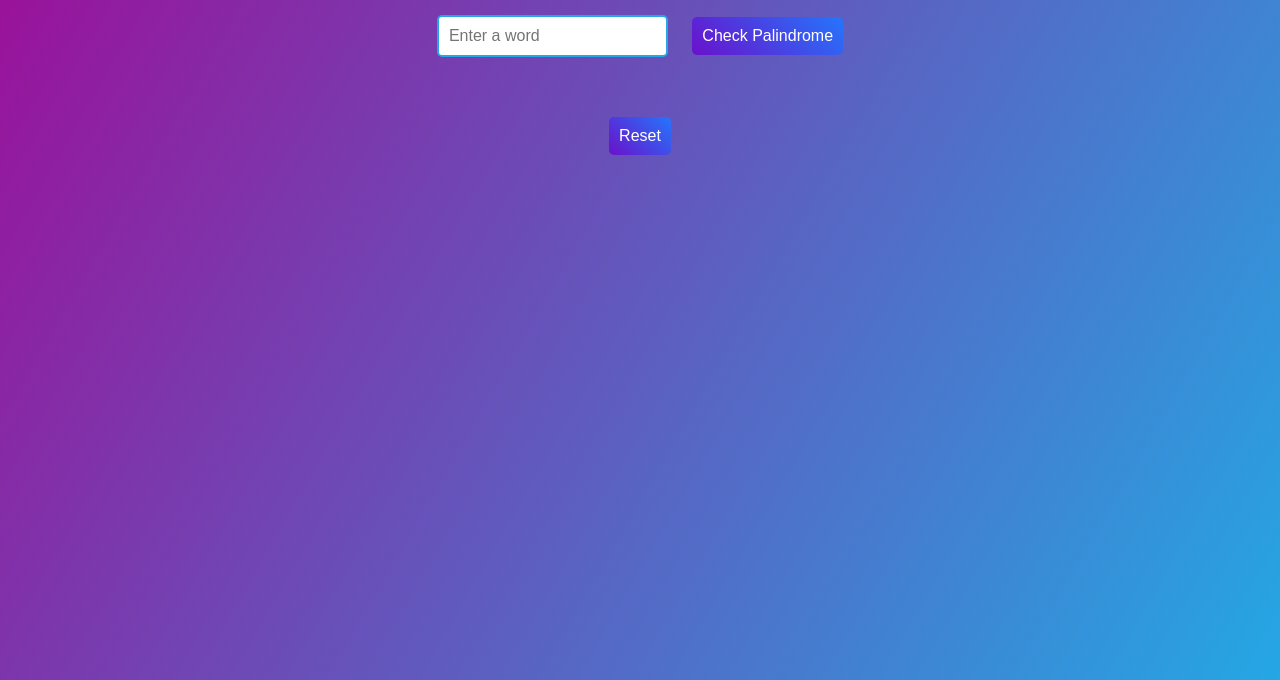
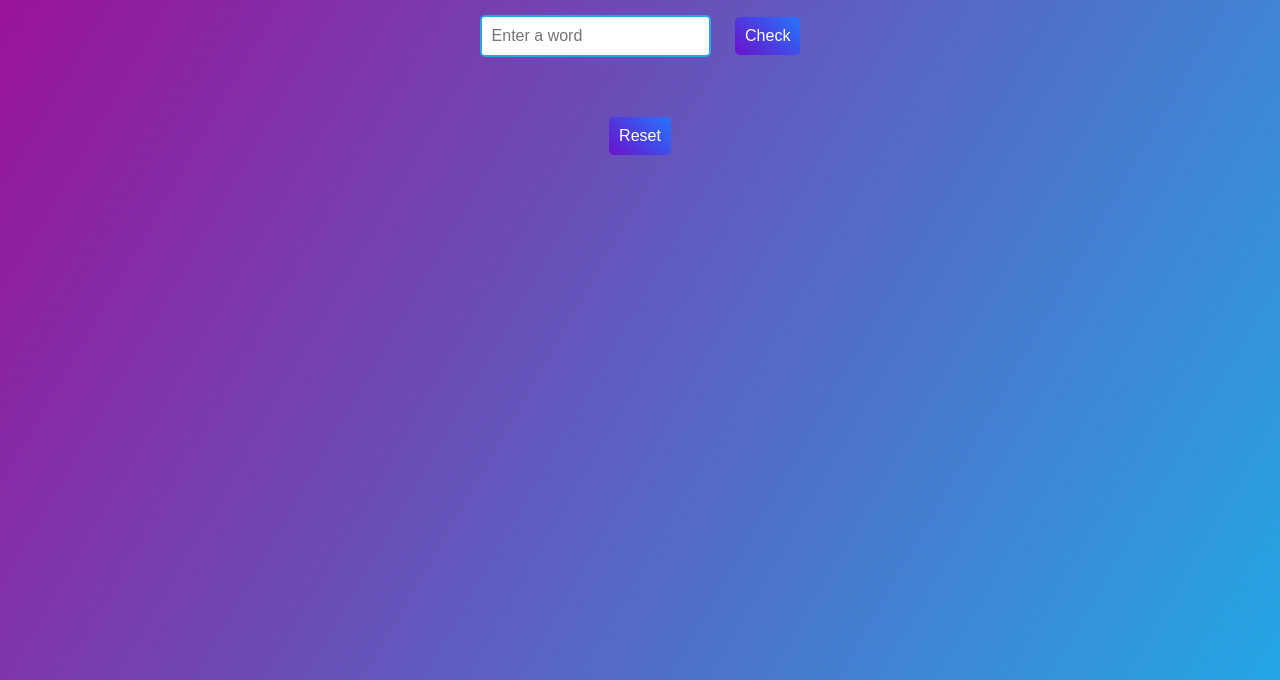
Before and after one commit to quintin-dev/Projects-Palindrome_Checker, a plain HTML site: page index.html in a window 1280 px wide. Shown: the part 120-800 px from the top of the page. Drawn offline with Linux system fonts and the light colour scheme.

Commit message:
Update title and button text in index.html for clarity

```diff
--- a/index.html
+++ b/index.html
@@ -3,14 +3,14 @@
     <head>
         <meta charset="UTF-8" />
         <meta name="viewport" content="width=device-width, initial-scale=1.0" />
-        <title>Palindrome Checker with Reverse Animation</title>
+        <title>Palindrome Checker</title>
         <link rel="stylesheet" href="styles.css" />
     </head>
     <body>
         <div class="container">
             <h1>Palindrome Checker</h1>
             <input type="text" id="text-input" placeholder="Enter a word" />
-            <button id="check-btn">Check Palindrome</button>
+            <button id="check-btn">Check</button>
             <div id="reverse-animation"></div>
             <div id="final-word"></div>
             <div id="result"></div>
```
